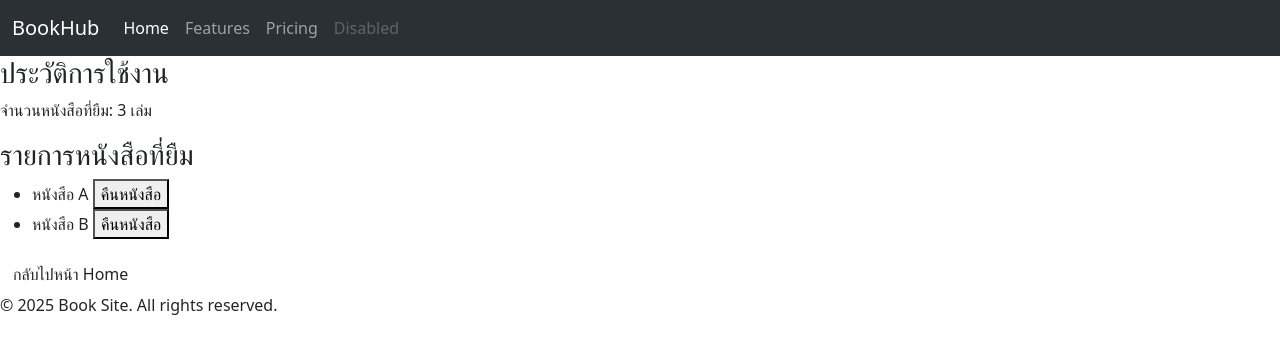
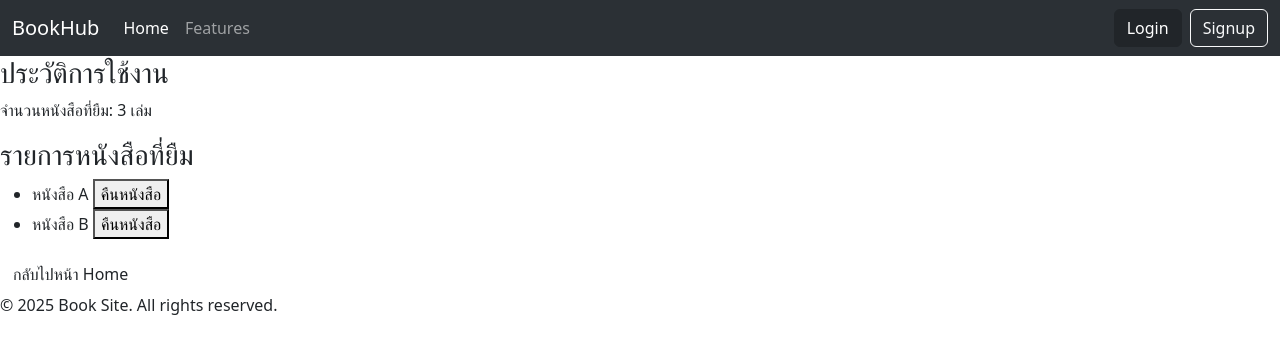
Before and after one commit to likelessly/SE-BookHub, a Django app: page /account/reader/ in a window 1280 px wide. Shown: the top 354 px of the page. Run offline with Django 5.2, Linux system fonts and the light colour scheme.

Commit message:
Update base.html

```diff
--- a/pages/templates/pages/base.html
+++ b/pages/templates/pages/base.html
@@ -1,36 +1,44 @@
 {% load static %}
 <!DOCTYPE html>
 <html lang="th">
+
 <head>
   <meta charset="UTF-8">
   <title>{% block title %}Book Hub{% endblock %}</title>
   <!-- <link rel="stylesheet" href="{% static 'base.css' %}"> -->
-    <link href="https://cdn.jsdelivr.net/npm/bootstrap@5.3.3/dist/css/bootstrap.min.css" rel="stylesheet" integrity="sha384-QWTKZyjpPEjISv5WaRU9OFeRpok6YctnYmDr5pNlyT2bRjXh0JMhjY6hW+ALEwIH" crossorigin="anonymous">
+  <link href="https://cdn.jsdelivr.net/npm/bootstrap@5.3.3/dist/css/bootstrap.min.css" rel="stylesheet"
+    integrity="sha384-QWTKZyjpPEjISv5WaRU9OFeRpok6YctnYmDr5pNlyT2bRjXh0JMhjY6hW+ALEwIH" crossorigin="anonymous">
   {% block head %}{% endblock %}
 </head>
+
 <body>
   <header>
     <!-- อาจมีโลโก้ หรือ nav bar พื้นฐาน -->
     {% block header %}
     <nav class="navbar navbar-expand-lg bg-body-tertiary" data-bs-theme="dark">
       <div class="container-fluid">
-              <a class="navbar-brand" href="#">BookHub</a>
-              <button class="navbar-toggler" type="button" data-bs-toggle="collapse" data-bs-target="#navbarNav" aria-controls="navbarNav" aria-expanded="false" aria-label="Toggle navigation">
+        <a class="navbar-brand" href="{% url 'main' %}">BookHub</a>
+        <button class="navbar-toggler" type="button" data-bs-toggle="collapse" data-bs-target="#navbarNav"
+          aria-controls="navbarNav" aria-expanded="false" aria-label="Toggle navigation">
           <span class="navbar-toggler-icon"></span>
         </button>
+
         <div class="collapse navbar-collapse" id="navbarNav">
-                <ul class="navbar-nav">
+          <ul class="navbar-nav me-auto">
             <li class="nav-item">
               <a class="nav-link active" aria-current="page" href="{% url 'home' %}">Home</a>
             </li>
             <li class="nav-item">
               <a class="nav-link" href="#">Features</a>
             </li>
+          </ul>
+          <!-- Move Login & Signup to the Right -->
+          <ul class="navbar-nav ms-auto">
             <li class="nav-item">
-                    <a class="nav-link" href="#">Pricing</a>
+                <a class="btn btn-dark text-white me-2" href="{% url 'login' %}">Login</a>
             </li>
             <li class="nav-item">
-                    <a class="nav-link disabled" aria-disabled="true">Disabled</a>
+                <a class="btn btn-outline-light" href="{% url 'signup' %}">Signup</a>
             </li>
         </ul>
         </div>
@@ -50,4 +58,5 @@
     {% endblock %}
   </footer>
 </body>
+
 </html>
```
Lines whose indentation alone changed are shown as unchanged.
